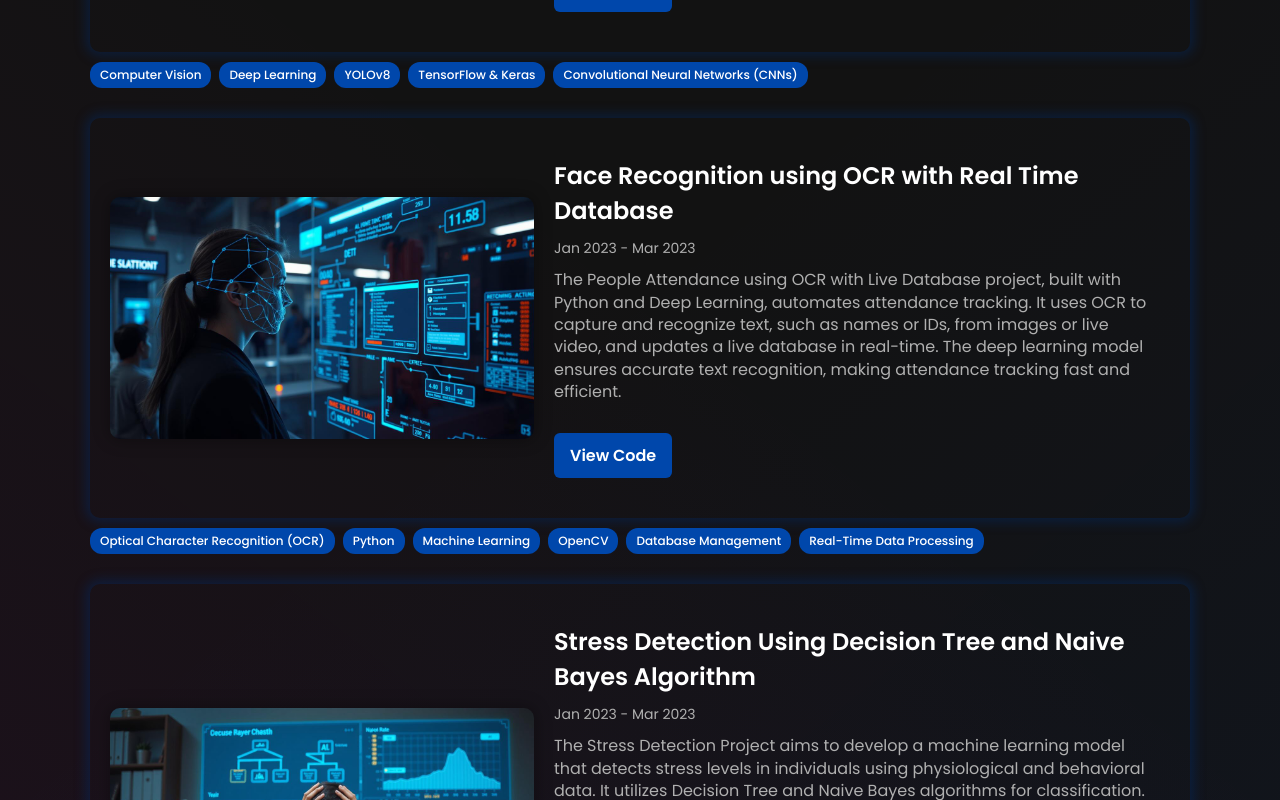
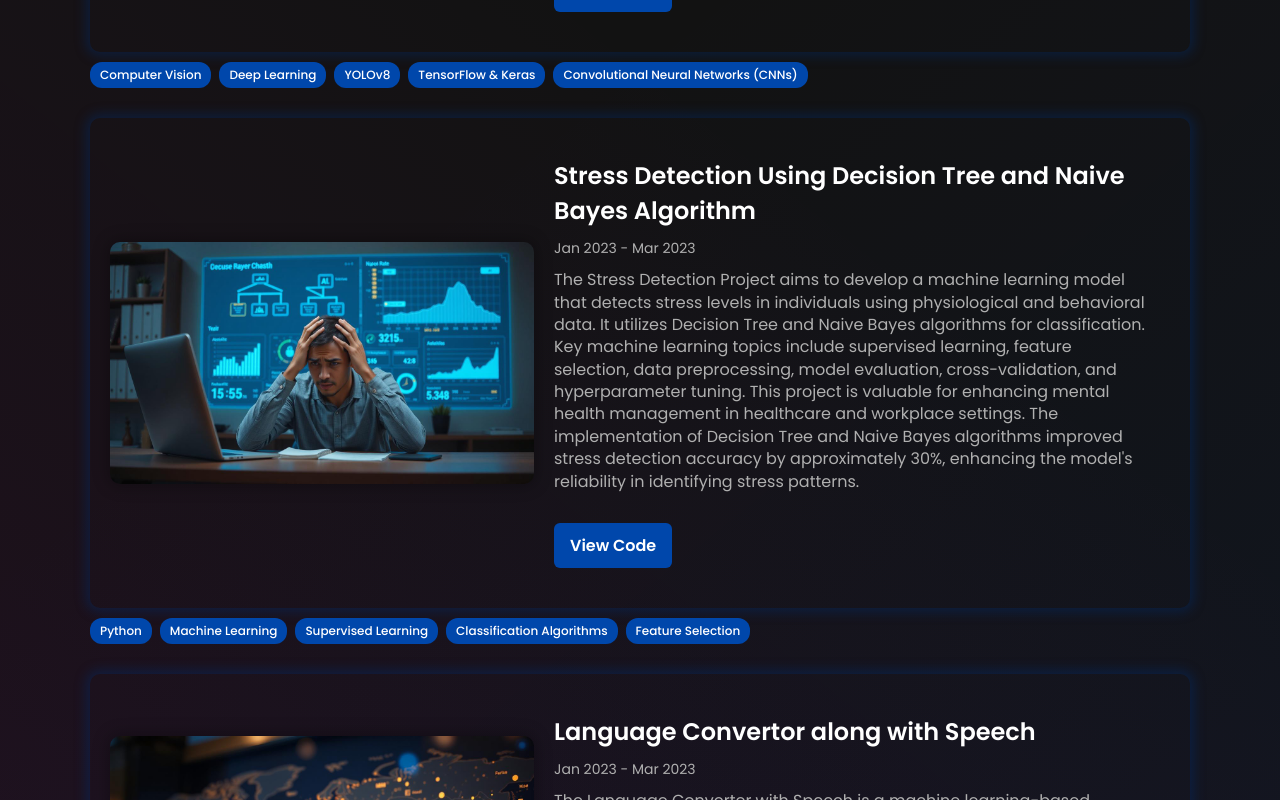
Before and after one commit to nkcpathuri/portfolio, a React (Create React App) app: page / in a window 1280 px wide. Shown: the part 10940-11740 px from the top of the page. Built offline with nearby package versions, Linux system fonts and the light colour scheme; the HTML template or start-up script is replaced by a standard one.

Commit message:
Update constants.js

```diff
--- a/src/data/constants.js
+++ b/src/data/constants.js
@@ -327,20 +327,6 @@ export const projects = [
   },
 
   {
-    id: 5,
-    title: "Face Recognition using OCR with Real Time Database",
-    date: "Jan 2023 - Mar 2023",
-    description:
-      "The People Attendance using OCR with Live Database project, built with Python and Deep Learning, automates attendance tracking. It uses OCR to capture and recognize text, such as names or IDs, from images or live video, and updates a live database in real-time. The deep learning model ensures accurate text recognition, making attendance tracking fast and efficient.",
-    image:
-      "/images/facedet.jpg",
-    tags: ["Optical Character Recognition (OCR)", "Python", "Machine Learning", "OpenCV", "Database Management", "Real-Time Data Processing"],
-    category: "machine learning",
-    github: "",
-  },
-
-
-  {
     id: 9,
     title: "Stress Detection Using Decision Tree and Naive Bayes Algorithm",
     date: "Jan 2023 - Mar 2023",
```
